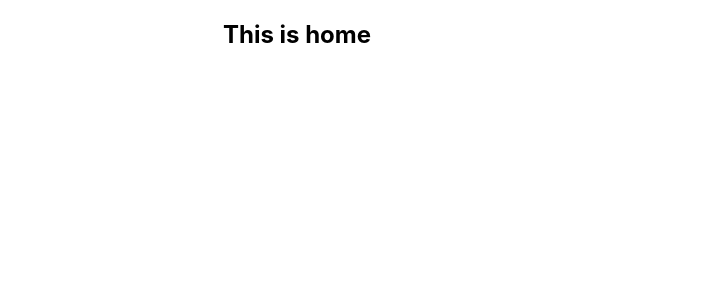
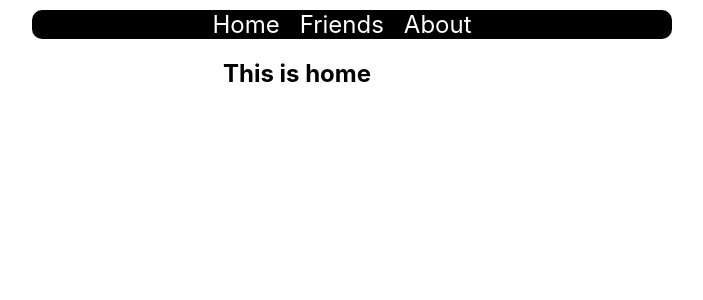
Before and after one commit to FatemaAkter11/simple-react-router, a React (Create React App) app: page / in a window 1280 px wide. Shown: the top 300 px of the page, without its empty margins (343-1046 px from the left). Built offline with nearby package versions, Linux system fonts and the light colour scheme.

Commit message:
Navigate Pages, set header, Create Link, display active route

```diff
--- a/src/App.js
+++ b/src/App.js
@@ -5,11 +5,13 @@ import Friends from './components/Friends/Friends';
 import About from './components/About/About';
 import NotFound from './components/NotFound/NotFound';
 import { BrowserRouter as Router, Switch, Route, Link } from "react-router-dom";
+import Header from './components/Header/Header';
 
 function App() {
   return (
     <div className="App">
       <Router>
+        <Header></Header>
         <Switch>
           <Route exact path="/">
             <Home></Home>
--- /dev/null
+++ b/src/components/Header/Header.css
@@ -0,0 +1,14 @@
+.header-container{
+    text-decoration: none;
+    background-color: black;
+    font-size: x-large;
+    width: 50%;
+    margin-left: 375px;
+    margin-top: 10px;
+    border-radius: 10px;
+}
+.NavLink{
+    text-decoration: none;
+    padding-right: 20px;
+    color: white;
+}
--- /dev/null
+++ b/src/components/Header/Header.js
@@ -0,0 +1,19 @@
+import React from 'react';
+import { NavLink } from 'react-router-dom';
+import './Header.css';
+
+const Header = () => {
+    const activeactiveStyle = {
+        fontWeight: "bold",
+        color: "red"
+    };
+    return (
+        <nav className="header-container">
+            <NavLink activeStyle={activeactiveStyle} className="NavLink" to="/home">Home</NavLink>
+            <NavLink activeStyle={activeactiveStyle} className="NavLink" to="/friends">Friends</NavLink>
+            <NavLink activeStyle={activeactiveStyle} className="NavLink" to="/about">About</NavLink>
+        </nav>
+    );
+};
+
+export default Header;
--- a/src/components/NotFound/NotFound.js
+++ b/src/components/NotFound/NotFound.js
@@ -3,7 +3,8 @@ import React from 'react';
 const NotFound = () => {
     return (
         <div>
-            <h3>page is not found</h3>
+            <h3>Page not found</h3>
+            <p>Don't ask me about this page</p>
         </div>
     );
 };
```
